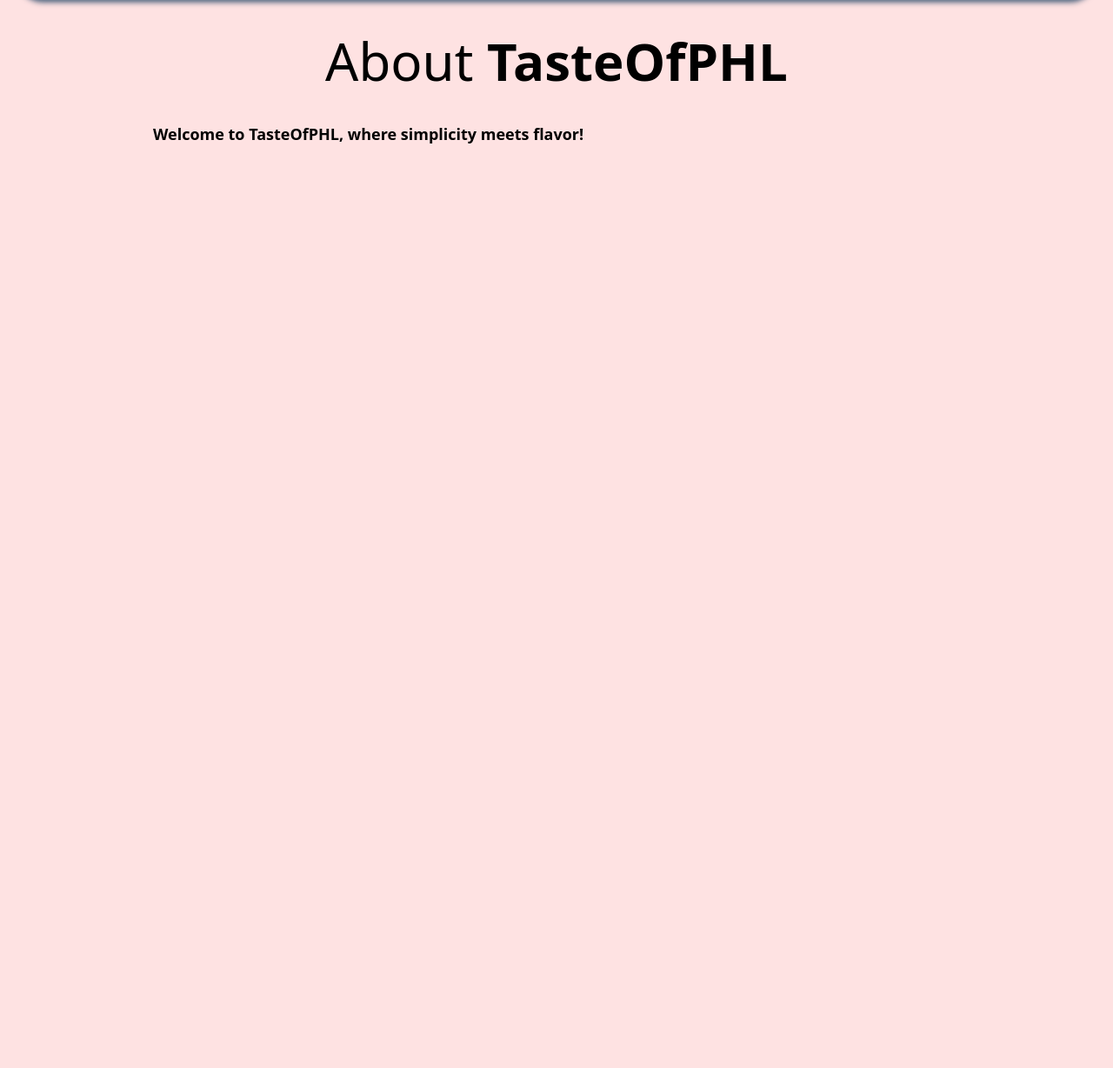
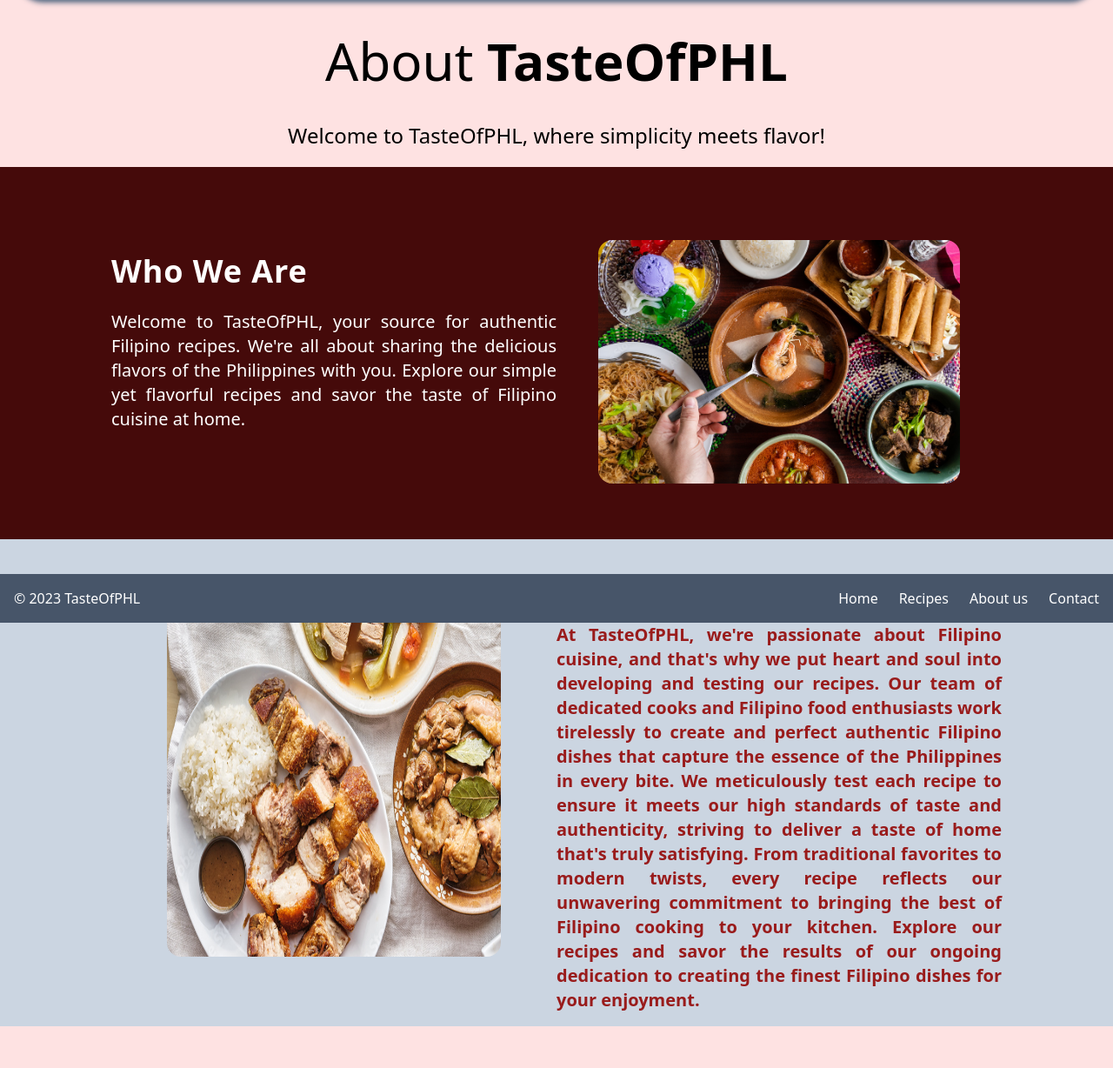
Before and after one commit to SCJAB/Proj3, a PHP site: page /about.php in a window 1280 px wide. Shown: the part 84-1312 px from the top of the page at 87% size. Before the commit the page ends 249 px from the top, so only its background shows below. Run offline with PHP 8.4, Linux system fonts and the light colour scheme.

Commit message:
my-update

```diff
--- a/about.php
+++ b/about.php
@@ -6,7 +6,7 @@
     <link href="./dist/output.css" rel="stylesheet">
     <title>About Us</title>
 </head>
-<body class="h-screen bg-red-100">
+<body class="bg-red-100 mb-12 md:mb-12">
     <?php include './components/navbar.php'; ?>
 
     <div>
@@ -14,26 +14,27 @@
             <?php echo '<p class="text-center text-2xl md:text-6xl">About <span class="font-semibold">TasteOfPHL</span></p>'?>
         </div>
 
-        <div class="mt-5 mx-5 md:mx-44 py-5 font-bold text-lg">
+        <div class="mt-5 mx-5 md:mx-38 py-5 text-base md:text-2xl flex justify-center text-center">
             <?php echo '<p>Welcome to TasteOfPHL, where simplicity meets flavor!</p>'?>
         </div>
 
-        <!-- <div class="">
-            <div class="mt-5 mx-44 flex flex-row relative text-DesertSand">
-                <?php echo'<p class="text-2xl tracking-wide font-bold text-white absolute top-16">Who We Are</p>'?>
-                <?php echo'<p class="text-justify line-clamp-10 mt-28 basis-1/2">Welcome to SHeAN Coffee, where passion meets excellence in every sip. We\'re a global community of coffee lovers, driven by direct farmer relationships, sustainable practices, and meticulous roasting. Our mission is to elevate your coffee experience, connecting, inspiring, and awakening your senses. Join us in celebrating the art and science of coffee!</p>'?>
-                <img class="basis-96 flex-grow h-auto w-96 m-12 rounded-lg" src="./images/C1.jpg">
+        <div class="bg-red-950 text-white py-4">
+            <div class="mt-5 mx-4 md:mx-10 lg:mx-32 md:flex md:flex-row relative">
+                <?php echo'<p class="md:text-2xl lg:text-4xl tracking-wide font-bold md:absolute top-16">Who We Are</p>'?>
+                <?php echo'<p class="text-justify line-clamp-10 md:mt-28 lg:mt-32 basis-1/2 text-xs md:text-xl">Welcome to TasteOfPHL, your source for authentic Filipino recipes. We\'re all about sharing the delicious flavors of the Philippines with you. Explore our simple yet flavorful recipes and savor the taste of Filipino cuisine at home.</p>'?>
+                <img class="hidden md:block basis-80 flex-grow h-auto w-60 m-12 rounded-2xl" src="./img/Pinoy Food1.png">
             </div>
-
         </div>
 
-        <div class="">
-            <div class="mx-44 flex flex-row relative">
-                <img class="basis-5/12 flex-grow h-auto w-96 m-16 rounded-lg " src="./images/C2.jpg">
-                <?php echo'<p class="text-justify line-clamp-10 mt-16 basis-1/2">At SHeAN, crafting the perfect cup of coffee is our passion, and that\'s why we take recipe development and testing to heart. Our team of skilled baristas and coffee enthusiasts work tirelessly to create unique and delectable coffee recipes that bring out the best flavors in every bean. We meticulously test each recipe to ensure it meets our high standards of taste and quality, striving to deliver a coffee experience like no other. From classic brews to innovative concoctions, every sip is a result of our dedication to perfection. Explore our menu and savor the results of our ongoing commitment to creating the finest coffee recipes for your enjoyment.</p>'?>
-                <?php echo'<p class="text-2xl tracking-wide font-bold text-Cafe absolute top-5 right-0">Recipe Development & Testing</p>'?>
+        <div class="bg-slate-300 text-red-800 py-4">
+            <div class="mx-4 md:mx-10 lg:mx-32 md:flex md:flex-row relative">
+                <?php echo'<p class="md:text-2xl lg:text-4xl tracking-wide font-bold md:absolute top-5 right-0 text-end">Recipe Development & Testing</p>'?>
+                <img class="hidden md:block basis-40 flex-grow md:h-44 lg:h-auto w-60 m-16 rounded-2xl" src="./img/Pinoy Food2.png">
+                <?php echo'<p class="text-justify md:line-clamp-10 mt-0 md:mt-20 font-semibold md:basis-5/6 lg:basis-1/2 text-xs md:text-xl">At TasteOfPHL, we\'re passionate about Filipino cuisine, and that\'s why we put heart and soul into developing and testing our recipes. Our team of dedicated cooks and Filipino food enthusiasts work tirelessly to create and perfect authentic Filipino dishes that capture the essence of the Philippines in every bite. We meticulously test each recipe to ensure it meets our high standards of taste and authenticity, striving to deliver a taste of home that\'s truly satisfying. From traditional favorites to modern twists, every recipe reflects our unwavering commitment to bringing the best of Filipino cooking to your kitchen. Explore our recipes and savor the results of our ongoing dedication to creating the finest Filipino dishes for your enjoyment.</p>'?>
+                <?php echo'<p class="hidden md:block md:text-2xl lg:text-4xl tracking-wide font-bold md:absolute top-5 right-0 text-end">Recipe Development & Testing</p>'?>
             </div>
-        </div> -->
+        </div>
     </div>
+    <?php include './components/footer.php'; ?>
 </body>
 </html>
--- /dev/null
+++ b/components/footer.php
@@ -0,0 +1,26 @@
+<!DOCTYPE html>
+<html lang="en">
+<head>
+    <meta charset="UTF-8">
+    <meta name="viewport" content="width=device-width, initial-scale=1.0">
+    <link href="./dist/output.css" rel="stylesheet">
+    <title>Footer</title>
+</head>
+<body>
+    <div class="bg-slate-600 w-full fixed bottom-0">
+        <footer class="text-white mx-4 py-4 text-xs md:text-base flex justify-between items-center">
+            <div class="container md:mx-auto">
+                <p>&copy; 2023 TasteOfPHL</p>
+            </div>
+            <div>
+                <ul class="flex space-x-2 md:space-x-6 md:justify-between md:items-center whitespace-nowrap">
+                    <li><a href="#">Home</a></li>
+                    <li><a href="#">Recipes</a></li>
+                    <li><a href="#">About us</a></li>
+                    <li><a href="#">Contact</a></li>
+                </ul>
+            </div>
+        </footer>
+    </div>
+</body>
+</html>
--- a/contact.php
+++ b/contact.php
@@ -6,7 +6,7 @@
     <link href="./dist/output.css" rel="stylesheet">
     <title>Contact Us</title>
 </head>
-<body class="h-screen bg-red-100">
+<body class="bg-red-100 mb-20">
     <?php include './components/navbar.php'; ?>
 
     <div class="flex-grow h-44 md:h-52 p-10">
@@ -40,5 +40,6 @@
             </div>
         </div>
     </div>
+    <?php include './components/footer.php'; ?>
 </body>
 </html>
--- a/dist/output.css
+++ b/dist/output.css
@@ -635,6 +635,10 @@ video {
   inset: -0.25rem;
 }
 
+.bottom-0 {
+  bottom: 0px;
+}
+
 .end-1 {
   inset-inline-end: 0.25rem;
 }
@@ -744,9 +748,9 @@ video {
   margin-right: 2.5rem;
 }
 
-.mx-44 {
-  margin-left: 11rem;
-  margin-right: 11rem;
+.mx-4 {
+  margin-left: 1rem;
+  margin-right: 1rem;
 }
 
 .mx-5 {
@@ -763,8 +767,16 @@ video {
   margin-left: -2.5rem;
 }
 
-.mb-32 {
-  margin-bottom: 8rem;
+.mb-12 {
+  margin-bottom: 3rem;
+}
+
+.mb-16 {
+  margin-bottom: 4rem;
+}
+
+.mb-20 {
+  margin-bottom: 5rem;
 }
 
 .mb-4 {
@@ -1034,20 +1018,12 @@ video {
   flex-basis: 50%;
 }
 
-.basis-2\/4 {
-  flex-basis: 50%;
-}
-
-.basis-5\/12 {
-  flex-basis: 41.666667%;
-}
-
-.basis-96 {
-  flex-basis: 24rem;
-}
-
-.basis-10 {
-  flex-basis: 2.5rem;
+.basis-40 {
+  flex-basis: 10rem;
+}
+
+.basis-80 {
+  flex-basis: 20rem;
 }
 
 .basis-full {
@@ -2067,26 +2039,26 @@ video {
   background-color: rgb(226 232 240 / var(--tw-bg-opacity));
 }
 
+.bg-slate-300 {
+  --tw-bg-opacity: 1;
+  background-color: rgb(203 213 225 / var(--tw-bg-opacity));
+}
+
 .bg-slate-400 {
   --tw-bg-opacity: 1;
   background-color: rgb(148 163 184 / var(--tw-bg-opacity));
 }
 
+.bg-slate-600 {
+  --tw-bg-opacity: 1;
+  background-color: rgb(71 85 105 / var(--tw-bg-opacity));
+}
+
 .bg-white {
   --tw-bg-opacity: 1;
   background-color: rgb(255 255 255 / var(--tw-bg-opacity));
 }
 
-.bg-red-300 {
-  --tw-bg-opacity: 1;
-  background-color: rgb(252 165 165 / var(--tw-bg-opacity));
-}
-
-.bg-slate-300 {
-  --tw-bg-opacity: 1;
-  background-color: rgb(203 213 225 / var(--tw-bg-opacity));
-}
-
 .decoration-slice {
   -webkit-box-decoration-break: slice;
           box-decoration-break: slice;
@@ -2247,15 +2219,16 @@ video {
   padding-bottom: 0.75rem;
 }
 
+.py-4 {
+  padding-top: 1rem;
+  padding-bottom: 1rem;
+}
+
 .py-5 {
   padding-top: 1.25rem;
   padding-bottom: 1.25rem;
 }
 
-.pb-10 {
-  padding-bottom: 2.5rem;
-}
-
 .pb-5 {
   padding-bottom: 1.25rem;
 }
@@ -2321,9 +2294,9 @@ video {
   line-height: 2rem;
 }
 
-.text-7xl {
-  font-size: 4.5rem;
-  line-height: 1;
+.text-base {
+  font-size: 1rem;
+  line-height: 1.5rem;
 }
 
 .text-lg {
@@ -2950,6 +2918,10 @@ video {
     position: static;
   }
 
+  .md\:absolute {
+    position: absolute;
+  }
+
   .md\:right-0 {
     right: 0px;
   }
@@ -2963,16 +2935,24 @@ video {
     margin-right: 2.5rem;
   }
 
-  .md\:mx-44 {
-    margin-left: 11rem;
-    margin-right: 11rem;
-  }
-
   .md\:mx-20 {
     margin-left: 5rem;
     margin-right: 5rem;
   }
 
+  .md\:mx-auto {
+    margin-left: auto;
+    margin-right: auto;
+  }
+
+  .md\:mb-0 {
+    margin-bottom: 0px;
+  }
+
+  .md\:mb-12 {
+    margin-bottom: 3rem;
+  }
+
   .md\:mt-0 {
     margin-top: 0px;
   }
@@ -2981,14 +2961,22 @@ video {
     margin-top: 2.5rem;
   }
 
+  .md\:mt-20 {
+    margin-top: 5rem;
+  }
+
+  .md\:mt-28 {
+    margin-top: 7rem;
+  }
+
+  .md\:mt-4 {
+    margin-top: 1rem;
+  }
+
   .md\:mt-5 {
     margin-top: 1.25rem;
   }
 
-  .md\:mt-4 {
-    margin-top: 1rem;
-  }
-
   .md\:block {
     display: block;
   }
@@ -3005,6 +2993,14 @@ video {
     height: 3.5rem;
   }
 
+  .md\:h-44 {
+    height: 11rem;
+  }
+
+  .md\:h-52 {
+    height: 13rem;
+  }
+
   .md\:h-96 {
     height: 24rem;
   }
@@ -3045,16 +3029,16 @@ video {
     width: 100%;
   }
 
-  .md\:w-\[80\%\] {
-    width: 80%;
-  }
-
   .md\:max-w-md {
     max-width: 28rem;
   }
 
   .md\:basis-2\/4 {
     flex-basis: 50%;
+  }
+
+  .md\:basis-5\/6 {
+    flex-basis: 83.333333%;
   }
 
   .md\:grid-cols-2 {
@@ -3078,6 +3062,17 @@ video {
          column-gap: 1rem;
   }
 
+  .md\:gap-x-5 {
+    -moz-column-gap: 1.25rem;
+         column-gap: 1.25rem;
+  }
+
+  .md\:space-x-6 > :not([hidden]) ~ :not([hidden]) {
+    --tw-space-x-reverse: 0;
+    margin-right: calc(1.5rem * var(--tw-space-x-reverse));
+    margin-left: calc(1.5rem * calc(1 - var(--tw-space-x-reverse)));
+  }
+
   .md\:rounded-full {
     border-radius: 9999px;
   }
@@ -3111,36 +3111,21 @@ video {
     line-height: 1;
   }
 
+  .md\:text-base {
+    font-size: 1rem;
+    line-height: 1.5rem;
+  }
+
   .md\:text-lg {
     font-size: 1.125rem;
     line-height: 1.75rem;
   }
 
-  .md\:text-7xl {
-    font-size: 4.5rem;
-    line-height: 1;
-  }
-
   .md\:text-xl {
     font-size: 1.25rem;
     line-height: 1.75rem;
   }
 
-  .md\:text-3xl {
-    font-size: 1.875rem;
-    line-height: 2.25rem;
-  }
-
-  .md\:text-4xl {
-    font-size: 2.25rem;
-    line-height: 2.5rem;
-  }
-
-  .md\:text-base {
-    font-size: 1rem;
-    line-height: 1.5rem;
-  }
-
   .md\:text-black {
     --tw-text-opacity: 1;
     color: rgb(0 0 0 / var(--tw-text-opacity));
@@ -3157,20 +3142,37 @@ video {
 }
 
 @media (min-width: 1024px) {
+  .lg\:mx-32 {
+    margin-left: 8rem;
+    margin-right: 8rem;
+  }
+
   .lg\:mt-0 {
     margin-top: 0px;
   }
 
+  .lg\:mt-32 {
+    margin-top: 8rem;
+  }
+
   .lg\:h-60 {
     height: 15rem;
   }
 
+  .lg\:h-auto {
+    height: auto;
+  }
+
   .lg\:w-96 {
     width: 24rem;
   }
 
   .lg\:w-full {
     width: 100%;
+  }
+
+  .lg\:basis-1\/2 {
+    flex-basis: 50%;
   }
 
   .lg\:grid-cols-5 {
@@ -3182,6 +3184,16 @@ video {
          column-gap: 1.25rem;
   }
 
+  .lg\:text-4xl {
+    font-size: 2.25rem;
+    line-height: 2.5rem;
+  }
+
+  .lg\:text-5xl {
+    font-size: 3rem;
+    line-height: 1;
+  }
+
   .lg\:text-base {
     font-size: 1rem;
     line-height: 1.5rem;
@@ -3195,16 +3207,6 @@ video {
   .lg\:text-xl {
     font-size: 1.25rem;
     line-height: 1.75rem;
-  }
-
-  .lg\:text-4xl {
-    font-size: 2.25rem;
-    line-height: 2.5rem;
-  }
-
-  .lg\:text-5xl {
-    font-size: 3rem;
-    line-height: 1;
   }
 }
 
--- a/index.php
+++ b/index.php
@@ -8,11 +8,11 @@
     <script nomodule src="https://unpkg.com/ionicons@7.1.0/dist/ionicons/ionicons.js"></script>
     <title>Home</title>
 </head>
-<body class="bg-red-100">
+<body class="bg-red-100 mb-16">
     <?php include './components/navbar.php'; ?>
 
     <div>
-        <h1 class="flex justify-center text-2xl font-bold mb-32 mt-16 md:text-5xl">Welcome to <br class="md:hidden"> TasteOfPHL</h1>
+        <h1 class="flex justify-center text-2xl font-bold mb-16 mt-16 md:text-5xl">Welcome to <br class="md:hidden"> TasteOfPHL</h1>
     </div>
 
     <div class="bg-slate-400 text-slate-400 mb-5">.</div>
@@ -56,6 +56,7 @@
                 </div>
             </div>
         </div>
+    <?php include './components/footer.php'; ?>
 </body>
 
 </html>
--- a/recipes.php
+++ b/recipes.php
@@ -9,7 +9,7 @@
 <body class="bg-red-100">
     <?php include './components/navbar.php'; ?>
 
-    <div class="grid grid-cols-1 mt-10 mx-10 gap-y-10 justify-items-center md:grid-cols-2 lg:grid-cols-5 lg:gap-x-5">
+    <div class="grid grid-cols-1 mt-10 mx-10 gap-y-10 justify-items-center md:grid-cols-2 md:gap-x-5 lg:grid-cols-5 lg:gap-x-5 mb-20 md:mb-0">
         <div class="rounded-2xl bg-red-950 h-[100%] w-full relative shadow-xl md:h-96 md:w-auto lg:w-full lg:h-60 hover:ring-4 hover:ring-red-400 hover:bg-red-400">
             <div class="h-auto w-44 top-4 left-4 flex items-stretch absolute md:w-56 lg:w-96">
                 <img src="./img/Adobong_Baboy.jpg" class="rounded-full h-20 w-20"/>
@@ -317,6 +317,8 @@
         </div>
     </div>
 
+    <?php include './components/footer.php'; ?>
+
     <script>
         // JavaScript to toggle the visibility of the description
         const showModalButtons = document.querySelectorAll('.show-modal');
```
Also changed, not shown: other parts of dist/output.css (+11 -55 lines), img/Pinoy Food1.png (added), img/Pinoy Food2.png (added).
